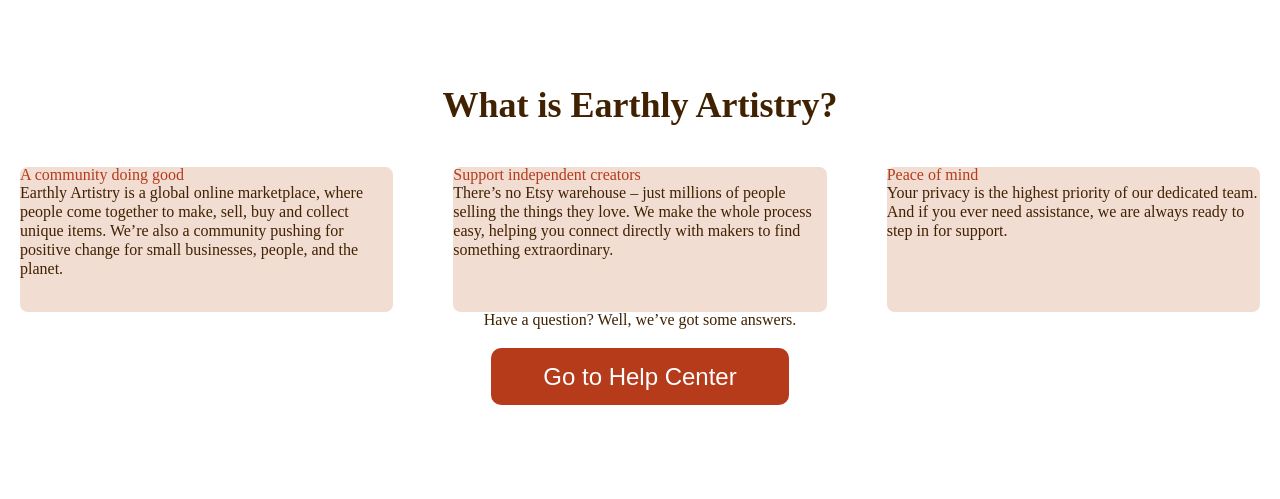
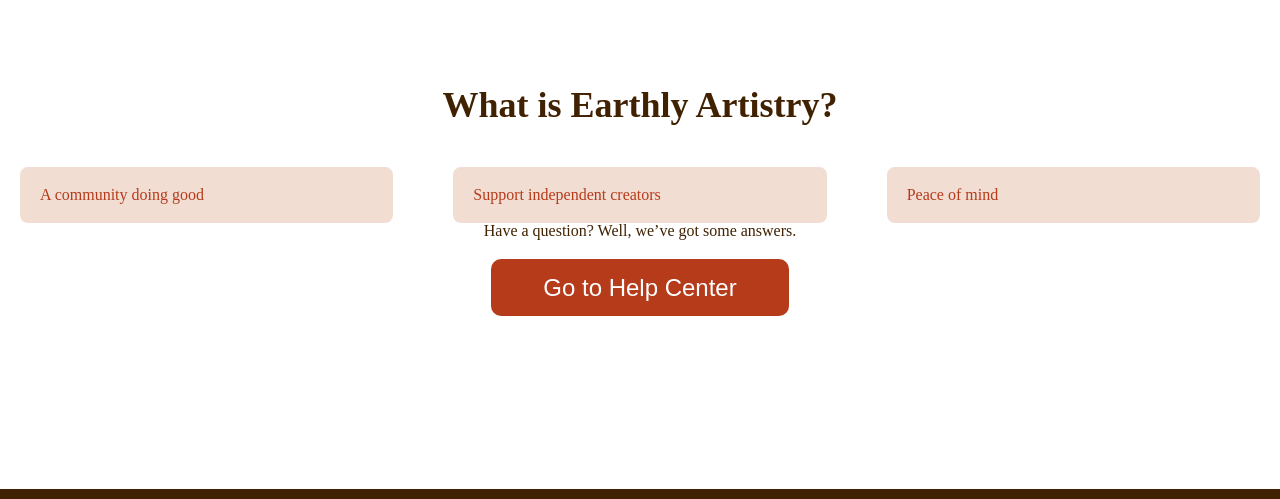
Before and after one commit to Yolosopher/nuca-final-from-nika, a website built with Vite: page index.html in a window 1280 px wide. Shown: the part 3251-3750 px from the top of the page. Built offline with nearby package versions, Linux system fonts and the light colour scheme; files whose address does not match are found by name.

Commit message:
added accrodions for questions on homepage

```diff
--- a/assets/css/pages/contact.css
+++ b/assets/css/pages/contact.css
@@ -92,7 +92,7 @@
   color: #b53b1b;
   margin-bottom: 7px;
 }
-a {
+.contact_main a {
   font-size: 16px;
   font-weight: 300;
   line-height: 19px;
--- a/assets/css/pages/home.css
+++ b/assets/css/pages/home.css
@@ -212,7 +212,6 @@
 .about_imgs {
 	display: flex;
 	justify-content: center;
-	align-items: center;
 	flex-direction: column;
 	gap: 20px;
 }
@@ -230,21 +229,34 @@
 	width: 100%;
 	height: 100%;
 	object-fit: cover;
+	padding: 20px;
+	padding-bottom: 0;
+	cursor: pointer;
 }
 h5 {
 	font-weight: 400;
 	font-size: 24px;
 	line-height: 29px;
 	color: var(--brown-light);
-	margin-bottom: 24px;
 }
 .community_text {
-	min-height: 129px;
+	--height: auto;
+	height: 0;
+	overflow: hidden;
 	color: var(--brown-dark);
 	font-weight: 400;
 	font-size: 16px;
 	line-height: 19px;
+	margin-bottom: 20px;
+	margin-top: 0;
+	transition: all 0.3s ease-in-out;
 }
+
+.about_div.toggled .community_text {
+	height: var(--height);
+	margin-top: 24px;
+}
+
 h4 {
 	font-weight: 700;
 	font-size: 24px;
--- a/js-components/accordion.js
+++ b/assets/js/accordion.js
@@ -1,15 +1,15 @@
 window.addEventListener('load', () => {
-	const questions = Array.from(document.querySelectorAll('.question'));
+	const questions = Array.from(document.querySelectorAll('.about_div'));
 
 	questions.forEach(question => {
-		const answer = question.querySelector('.answer');
+		const answer = question.querySelector('.community_text');
 		const scrollHeight = answer.scrollHeight;
 
 		answer.style.setProperty('--height', `${scrollHeight}px`)
 
 
 		question.addEventListener('click', () => {
-			question.classList.toggle('active');
+			question.classList.toggle('toggled');
 		});
 	});
 });
--- /dev/null
+++ b/home.js
@@ -0,0 +1 @@
+require('./assets/js/accordion.js');
--- a/index.html
+++ b/index.html
@@ -268,5 +268,6 @@
 
     <!-- scripts -->
     <script type="module" src="index.js"></script>
+    <script type="module" src="home.js"></script>
   </body>
 </html>
```
